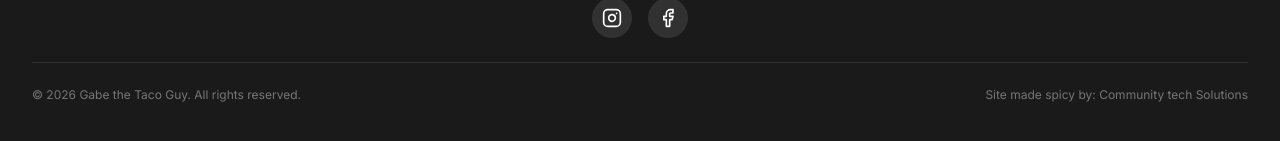
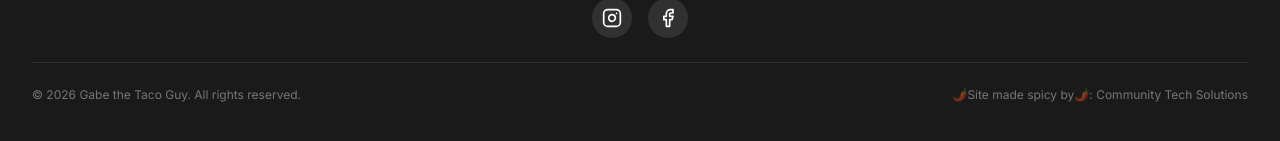
Before and after one commit to cts-gv/catering, a React (Vite) app: page / in a window 1280 px wide. Shown: the part 5839-5980 px from the top of the page. Built offline with nearby package versions, Linux system fonts and the light colour scheme.

Commit message:
Update Footer.tsx

```diff
--- a/src/components/Footer.tsx
+++ b/src/components/Footer.tsx
@@ -56,14 +56,14 @@ export default function Footer() {
               &copy; {new Date().getFullYear()} {siteConfig.business.name}. All rights reserved.
             </p>
             <p className="text-white/40 text-xs">
-              Site made spicy by:{" "}
+              🌶️Site made spicy by🌶️:{" "}
               <a
                 href="https://ctechsolution.tech"
                 target="_blank"
                 rel="noopener noreferrer"
                 className="hover:underline transition-colors hover:text-white/70"
                 >
-                Community tech Solutions
+                Community Tech Solutions
               </a>
             </p>
           </div>
```
